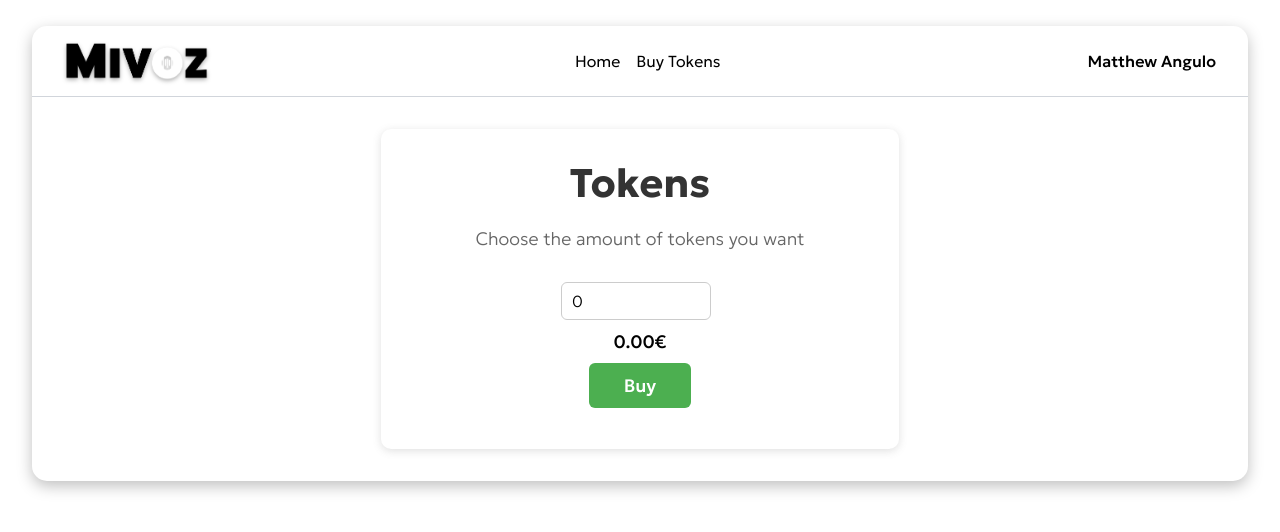
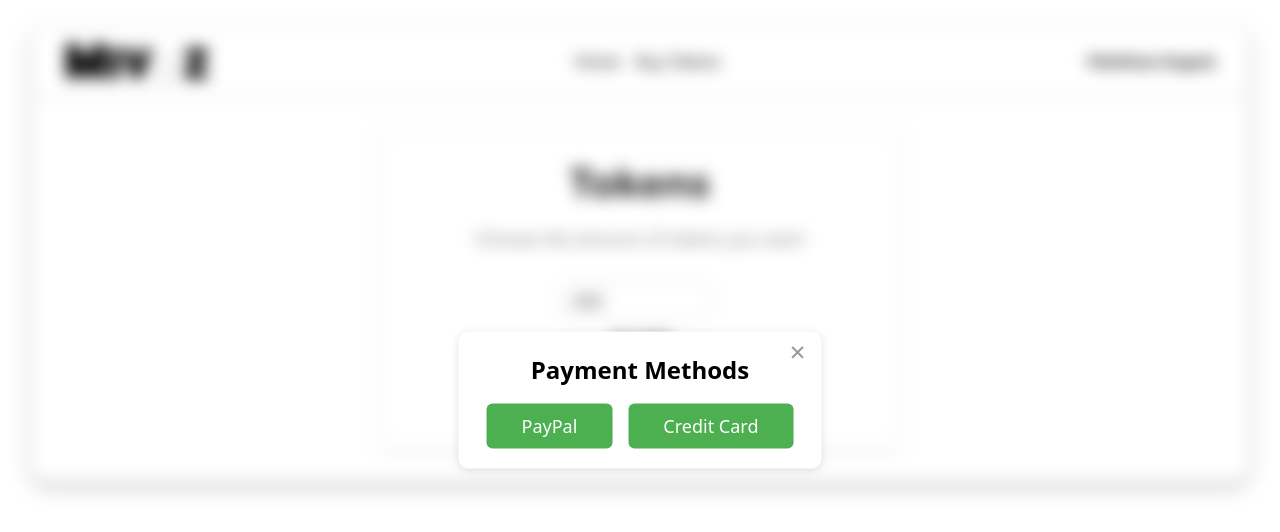
Before and after one commit to mxttw3/myvoice, a Nuxt app: page /buyTokens in a window 1280 px wide. Both pictures are taken after a click on the button "Buy". Shown: the top 532 px of the page. Built offline with nearby package versions, Linux system fonts and the light colour scheme.

Commit message:
blur box

```diff
--- a/package.json
+++ b/package.json
@@ -15,7 +15,7 @@
     "core-js": "^3.25.3",
     "firebase": "^9.22.2",
     "firebaseui": "^6.0.2",
-    "nuxt": "^2.16.3",
+    "nuxt": "^2.17.0",
     "vue": "^2.7.10",
     "vue-server-renderer": "^2.7.10",
     "vue-template-compiler": "^2.7.10"
--- a/pages/buyTokens.vue
+++ b/pages/buyTokens.vue
@@ -1,6 +1,6 @@
 <template>
   <div class="background">
-    <div class="box">
+    <div class="box" :class="{ 'popup-overlay': buyClicked }">
       <header class="py-4 px-8 flex">
         <div class="flex items-center">
           <a href="/home">
@@ -45,7 +45,9 @@
                   v-model="cantidadTokens"
                   class="input-tokens font font-thin"
                   min="200"
+                  value="200"
                 />
+
                 <p class="precio font">{{ calcularPrecio() }}€</p>
                 <button @click="calcularCosto" class="card-button font">
                   Buy
@@ -56,6 +58,23 @@
         </div>
       </main>
     </div>
+
+    <div v-if="showPopup" class="popup">
+  <div @click="showPopup = false"></div>
+  <div class="popup-content">
+    <button class="close-button" @click="closePopup">&#10005;</button> <!-- Botón de cerrar con el icono X -->
+    <h2 class="popup-title">Payment Methods</h2>
+    <div class="payment-methods">
+      <button class="payment-method" @click="selectPayment('PayPal')">
+        PayPal
+      </button>
+      <button class="payment-method" @click="selectPayment('Credit Card')">
+        Credit Card
+      </button>
+    </div>
+  </div>
+</div>
+
   </div>
 </template>
 
@@ -67,20 +86,39 @@
         nombre: "Matthew Angulo",
         tokens: 100000,
       },
-      cantidadTokens: 0,
+      cantidadTokens: 200,
+      showPopup: false,
+      selectedPayment: "",
+      buyClicked: false,
     };
   },
   methods: {
     calcularCosto() {
       const tokensComprados = parseInt(this.cantidadTokens);
       const costo = tokensComprados / 10;
-      alert(`El costo de la compra es de ${costo.toFixed(2)}€`);
+      if (tokensComprados >= 200) {
+        this.showPopup = true;
+        this.buyClicked = true;
+      } else {
+        alert("La cantidad mínima de tokens a comprar es de 200");
+      }
     },
     calcularPrecio() {
       const tokensComprados = parseInt(this.cantidadTokens);
       const costo = tokensComprados / 10;
       return `${costo.toFixed(2)}`;
     },
+
+    selectPayment(paymentMethod) {
+      this.selectedPayment = paymentMethod;
+      this.showPopup = false; // Cerrar el popup después de seleccionar un método de pago
+      // Aquí puedes realizar acciones adicionales según el método de pago seleccionado
+    },
+
+    closePopup() {
+    this.showPopup = false;
+    this.buyClicked = false;
+    }
   },
 };
 </script>
@@ -179,4 +217,65 @@
   font-size: 18px;
   margin-top: 8px;
 }
+
+.popup {
+  position: absolute;
+  top: 50%;
+  left: 50%;
+  transform: translate(-50%, -50%);
+  background-color: #ffffff;
+  border-radius: 10px;
+  box-shadow: rgba(99, 99, 99, 0.2) 0px 2px 8px 0px;
+  padding: 20px;
+  z-index: 999;
+}
+
+.popup-content {
+  text-align: center;
+}
+
+.popup-title {
+  font-size: 24px;
+  font-weight: bold;
+  margin-bottom: 16px;
+}
+
+.payment-methods {
+  display: flex;
+  justify-content: center;
+  margin-top: 16px;
+}
+
+.payment-method {
+  background-color: #4caf50;
+  border-radius: 6px;
+  color: #ffffff;
+  display: inline-block;
+  font-size: 18px;
+  padding: 9px 35px;
+  text-decoration: none;
+  transition: background-color 0.3s ease-in-out;
+  margin: 0 8px;
+}
+
+.payment-method:hover {
+  background-color: #45a049;
+}
+
+.popup-overlay {
+  filter: blur(8px);
+  pointer-events: none;
+}
+
+.close-button {
+  position: absolute;
+  top: 5px;
+  right: 15px;
+  background: transparent;
+  border: none;
+  font-size: 21px;
+  color: #999999;
+  cursor: pointer;
+}
+
 </style>
```
Also changed, not shown: 1 other file (tests, documents, lock files or other folders).
